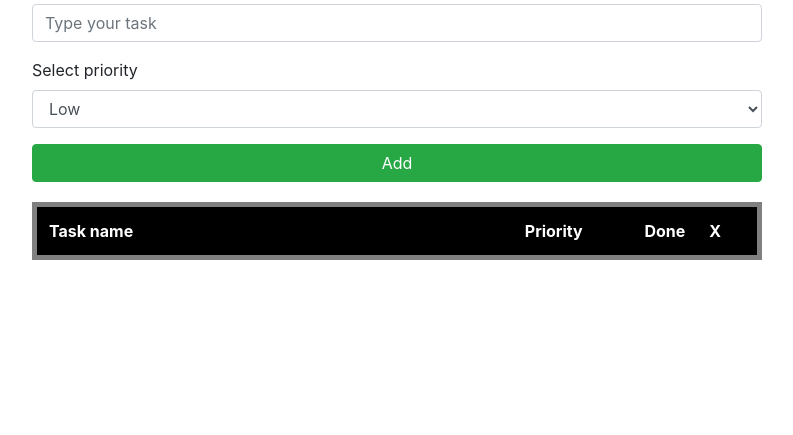
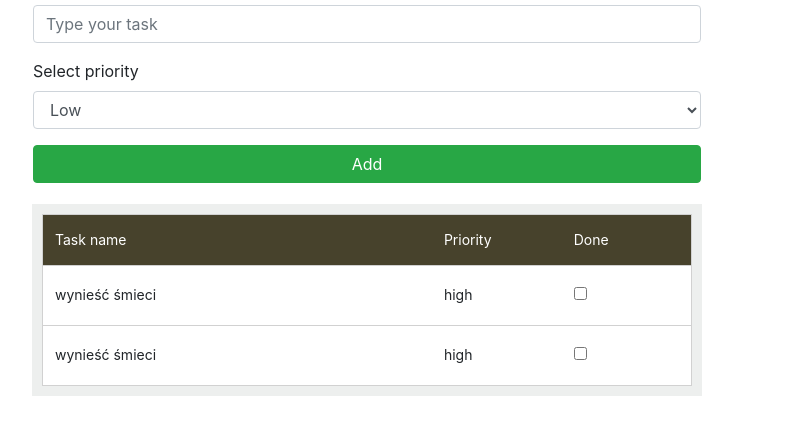
Before and after one commit to och-karr/todo-list-js, a website: page index.html in a window 1280 px wide. Shown: the part 87-522 px from the top of the page, without its empty margins (243-1036 px from the left). Drawn offline with nearby package versions, Linux system fonts and the light colour scheme.

Commit message:
Add some final styles

```diff
--- a/index.html
+++ b/index.html
@@ -4,7 +4,7 @@
 <head>
     <meta charset="UTF-8">
     <title>Todo List</title>
-
+    <link rel="stylesheet" href="https://use.fontawesome.com/releases/v5.7.1/css/all.css" integrity="sha384-fnmOCqbTlWIlj8LyTjo7mOUStjsKC4pOpQbqyi7RrhN7udi9RwhKkMHpvLbHG9Sr" crossorigin="anonymous">
     <link rel="stylesheet" href="https://stackpath.bootstrapcdn.com/bootstrap/4.2.1/css/bootstrap.min.css" integrity="sha384-GJzZqFGwb1QTTN6wy59ffF1BuGJpLSa9DkKMp0DgiMDm4iYMj70gZWKYbI706tWS"
         crossorigin="anonymous">
     <link rel="stylesheet" href="css/style.css">
@@ -39,21 +39,22 @@
                                 <option>High</option>
                             </select>
                         </div>
+
                         <button type="submit" class="btn btn-block btn-success" id="add-todo-btn" onclick="TodoView.addTodo()">Add</button>
 
                     </div>
 
 
-                    <div class="task-container style-task-container">
+                    <div class="task-container">
 
                         <table class="table style-table">
 
                             <thead class="style-thead">
-                                <tr>
-                                    <th class=" style-th col-sm-8" scope="col">Task name</th>
-                                    <th class=" style-th col-sm-2" scope="col">Priority</th>
-                                    <th class="style-th col-sm-1" scope="col">Done</th>
-                                    <th class="style-th col-sm-1" scope="col">X</th>
+                                <tr class="style-heading-tr">
+                                    <th class="style-th task-name-th" scope="col">Task name</th>
+                                    <th class="style-th priority-th" scope="col">Priority</th>
+                                    <th class="style-th done-th" scope="col">Done</th>
+                                    <th class="style-th delete-th" scope="col"></th>
                                 </tr>
                             </thead>
 
--- a/js/TodoRenderer.js
+++ b/js/TodoRenderer.js
@@ -29,18 +29,16 @@ var TodoRenderer = (function (renderer) {
     }
 
     function createTemplateTaskElement(task) {
-        return `<tr>
-            <td class="todo-description">${task.description}</td>
-            <td class="todo-priority">${task.priority}</td>
-            <td class="is-done-checkbox">
+        return `<tr class="task-row">
+            <td class="cell todo-description">${task.description}</td>
+            <td class="cell todo-priority">${task.priority}</td>
+            <td class="cell is-checked-checkbox">
                 <label>
-                    <input type="checkbox" onclick="TodoView.changeState(this, ${task.id});"
+                    <input type="checkbox" onclick="TodoView.isChecked(this, ${task.id});"
                     ${ task.isCompleted ? 'checked' : ''}>
                 </label>
             </td>
-            <td><button type="submit" class="btn btn-block btn-danger" onclick="TodoView.deleteTodo(${task.id})">
-                    X
-                </button>
+            <td class="cell"><div class="trash-container"><i class="fas fa-trash-alt trash-visible" onclick="TodoView.deleteTodo(${task.id})"></i></div>
             </td>
         </tr>`
     }
@@ -48,3 +46,5 @@ var TodoRenderer = (function (renderer) {
     return renderer;
 
 })(TodoRenderer || {});
+
+// onclick="TodoView.deleteTodo(${task.id})"
--- a/js/TodoService.js
+++ b/js/TodoService.js
@@ -1,6 +1,6 @@
 var TodoService = (function (service) {
 
-    var tasks = [];
+    var tasks = [new Todo('wynieść śmieci', "high"), new Todo('wynieść śmieci', "high")];
 
     service.getTasks = function () {
         return tasks;
--- a/sass/style.scss
+++ b/sass/style.scss
@@ -1,19 +1,70 @@
-.style-task-container {
-    background-color: grey;
-    padding: 5px;
+.todo-app {
+    max-width: 670px;
+}
+
+.form-container {
+    padding: 1px;
+}
+
+.task-container {
+    background-color: #edefee;
+    padding: 10px;
     margin: 20px 0;
 
     .style-table {
         background-color: white;
         margin: 0;
+        border: 1px solid #d1d1d1;
 
         .style-thead {
             color: white;
-            background-color: black;
+            background-color: #47422c;
 
             .style-th {
                 border: none;
+                font-weight: normal;
+                font-size: 14px;
+                box-sizing: border-box;
+                height: 50px;
+                padding-top: 0;
+                padding-bottom: 0;
+                line-height: 50px;
+
+            }
+
+            .task-name-th {
+                width: 60%;
+            }
+
+            .priority-th {
+                width: 20%;
             }
         }
     }
 }
+
+.task-row {
+    font-size: 14px;
+
+    .cell {
+        padding-top: 6px;
+        padding-bottom: 0;
+        line-height: 45px;
+        border-color: #d1d1d1;
+    }
+
+    .trash-visible {
+        display: none;
+    }
+
+    &:hover {
+
+        .trash-visible {
+            display: block;
+            cursor: pointer;
+            font-size: 18px;
+            line-height: 45px;
+            height: 45px;
+        }
+    }
+}
```
Also changed, not shown: css/style.css.
